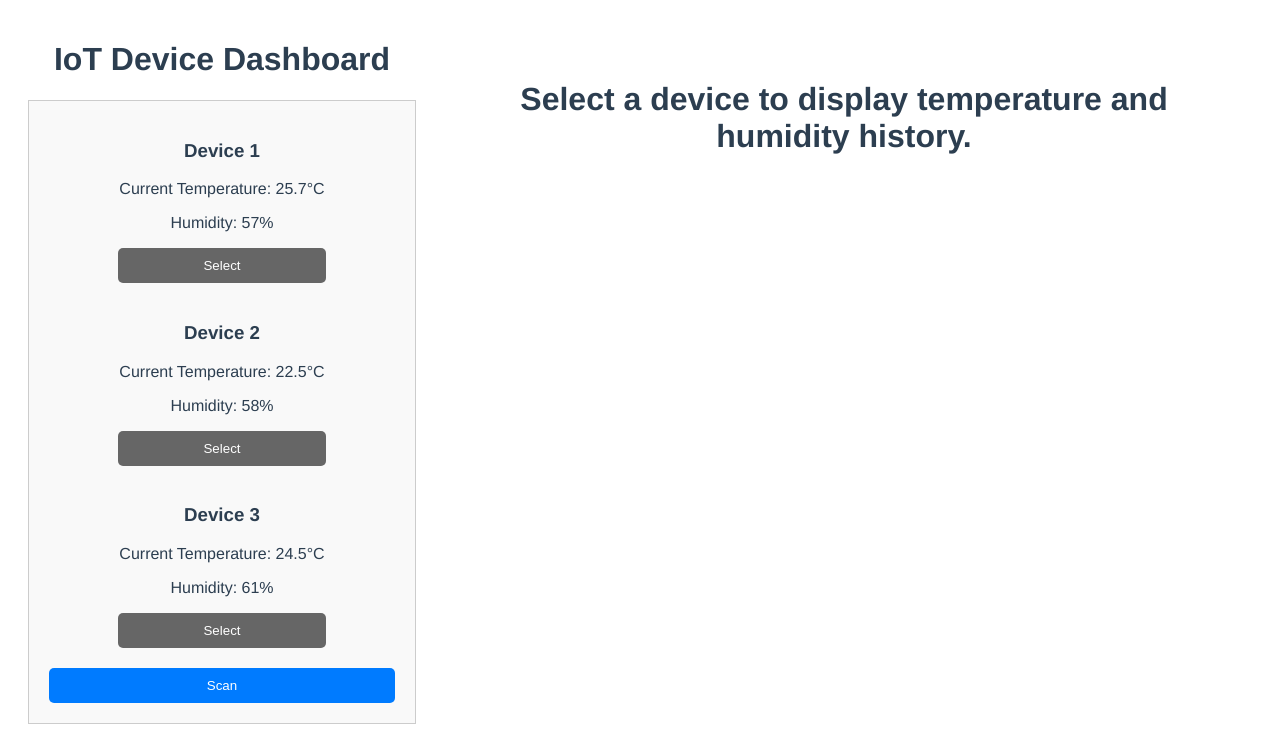
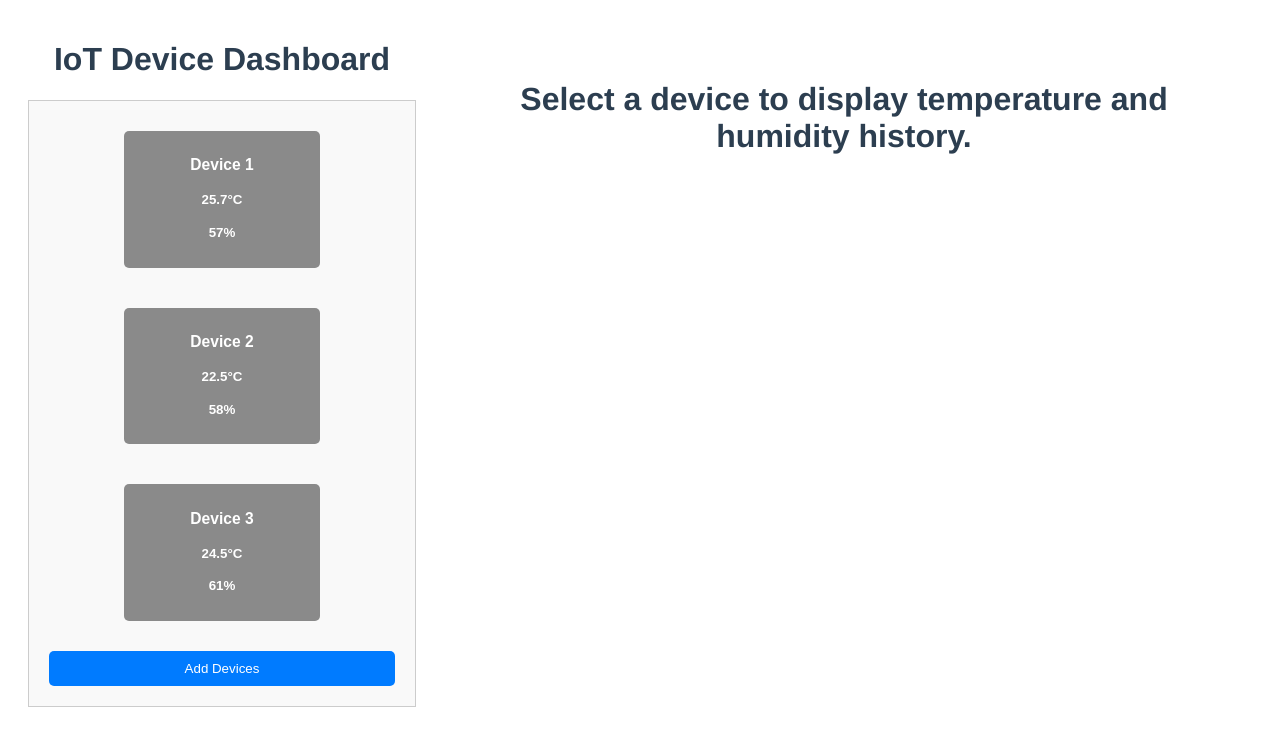
Before and after one commit to WIFP-Megacorp/WIICMATH_Frontend, a Vue app in the folder wiicpanel/: page / in a window 1280 px wide. Shown: the top 746 px of the page. Built offline with nearby package versions, Linux system fonts and the light colour scheme.

Commit message:
Small fix

```diff
--- a/wiicpanel/src/App.vue
+++ b/wiicpanel/src/App.vue
@@ -13,7 +13,7 @@
             />
           </div>
         </div>
-        <button class="scan-button">Scan</button>
+        <button class="scan-button">Add Devices</button>
       </div>
     </div>
     <div class="history-container">
--- a/wiicpanel/src/assets/styles.css
+++ b/wiicpanel/src/assets/styles.css
@@ -60,7 +60,16 @@
   /* IoT button styles here */
   width: 60%;
   padding: 10px;
-  background-color: #666666;
+  color: white;
+  background-color: #8a8a8a;
+  border: none;
+  border-radius: 5px;
+  cursor: pointer;
+}
+
+.iot-device {
+  /* IoT device styles here */
+  padding: 10px;
   color: white;
   border: none;
   border-radius: 5px;
--- a/wiicpanel/src/components/IoTDevice.vue
+++ b/wiicpanel/src/components/IoTDevice.vue
@@ -1,9 +1,10 @@
 <template>
   <div class="iot-device">
-    <h3>{{ deviceName }}</h3>
-    <p>Current Temperature: {{ currentTemperature }}°C</p>
-    <p>Humidity: {{ currentHumidity }}%</p>
-    <button class="iot-button" @click="selectDevice">Select</button>
+    <button class="iot-button" @click="selectDevice">
+      <h3>{{ deviceName }}</h3>
+      <h4>{{ currentTemperature }}°C </h4>
+      <h4>{{ currentHumidity }}% </h4>
+   </button>
   </div>
 </template>
 
```
